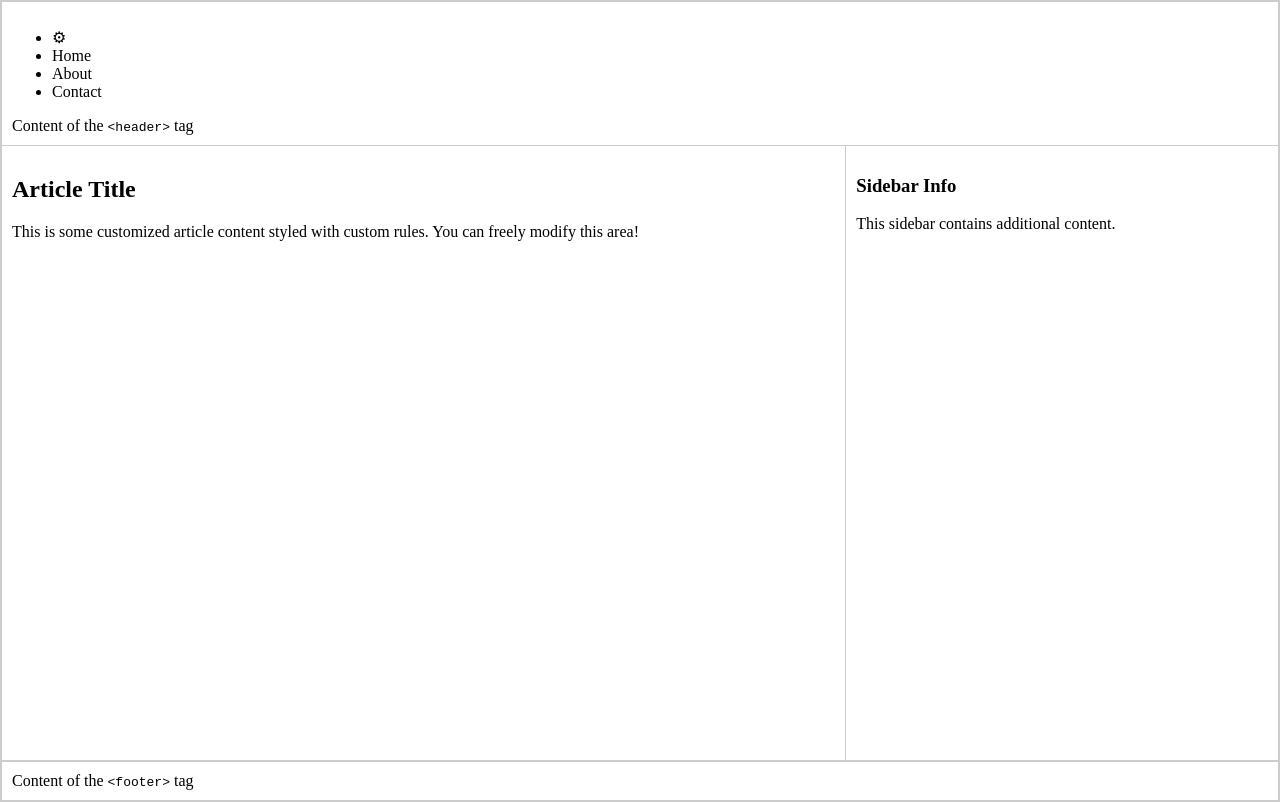
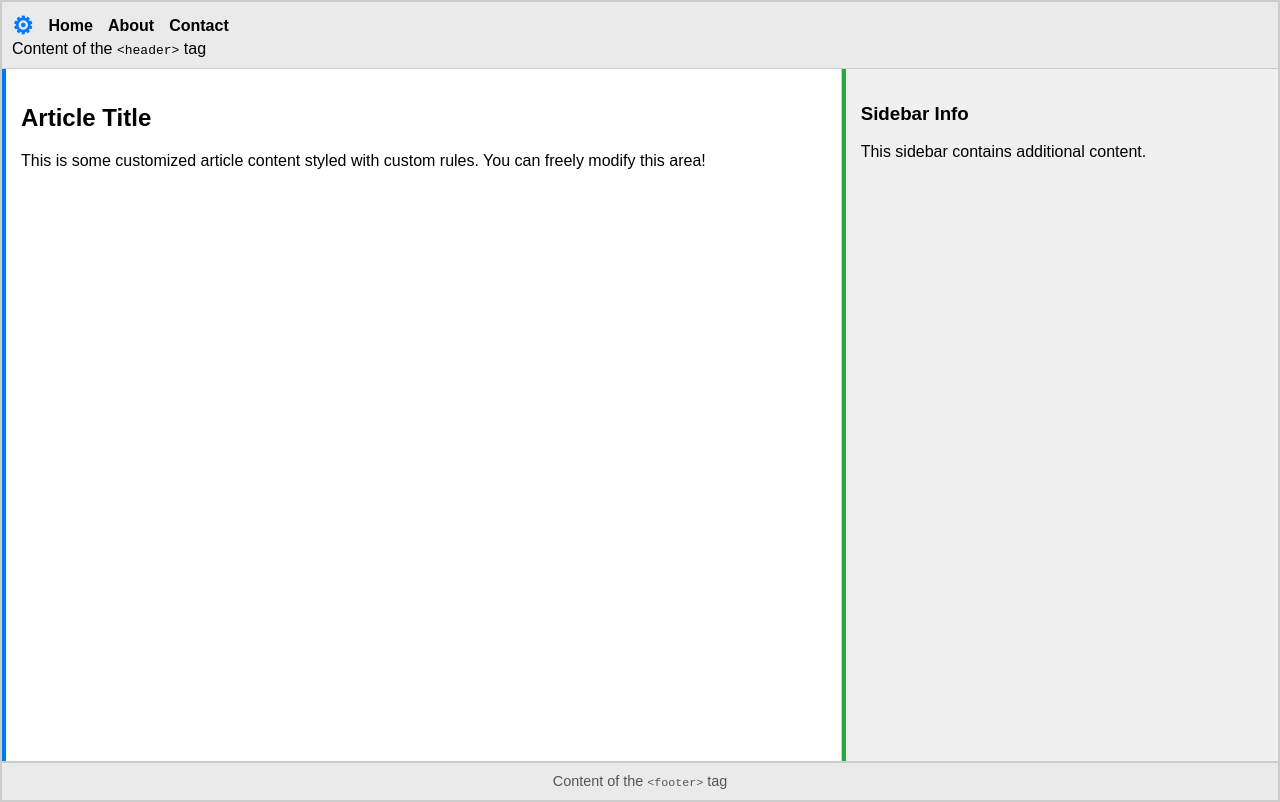
Before and after one commit to alisena-danishwer/alx_html_css, a plain HTML site: page css_basic/index.html in a window 1280 px wide. Drawn offline with Linux system fonts and the light colour scheme.

Commit message:
Added new proprities for the design of the web at styles.css

```diff
--- a/css_basic/styles.css
+++ b/css_basic/styles.css
@@ -4,13 +4,35 @@ body {
   flex-direction: column;
   height: 100vh;
   margin: 0;
-  border: 1px solid #ccc; /* overall page border */
+  border: 1px solid #ccc;
+  font-family: Arial, sans-serif;
+  background-color: #f9f9f9;
 }
 
 /* Header and footer */
 header, footer {
   border: 1px solid #ccc;
   padding: 10px;
+  background-color: #eaeaea;
+}
+
+/* Header logo and nav */
+header ul {
+  list-style: none;
+  margin: 0;
+  padding: 0;
+  display: flex;
+  gap: 15px;
+  align-items: center;
+}
+
+header li {
+  font-weight: bold;
+}
+
+.logo {
+  font-size: 1.5em;
+  color: #007BFF;
 }
 
 /* Main is a horizontal flex container */
@@ -21,19 +43,31 @@ main {
   border-left: 1px solid #ccc;
   border-right: 1px solid #ccc;
   border-bottom: 1px solid #ccc;
+  background-color: #fff;
 }
 
 /* Article takes 2/3 of space */
 article {
   flex: 2;
   border-right: 1px solid #ccc;
-  padding: 10px;
+  padding: 15px;
   overflow-y: auto;
+  background-color: #ffffff;
+  border-left: 4px solid #007BFF;
 }
 
 /* Aside takes 1/3 of space */
 aside {
   flex: 1;
-  padding: 10px;
+  padding: 15px;
   overflow-y: auto;
+  background-color: #f0f0f0;
+  border-left: 4px solid #28a745;
 }
+
+/* Footer */
+footer {
+  text-align: center;
+  font-size: 0.9em;
+  color: #555;
+}
```
